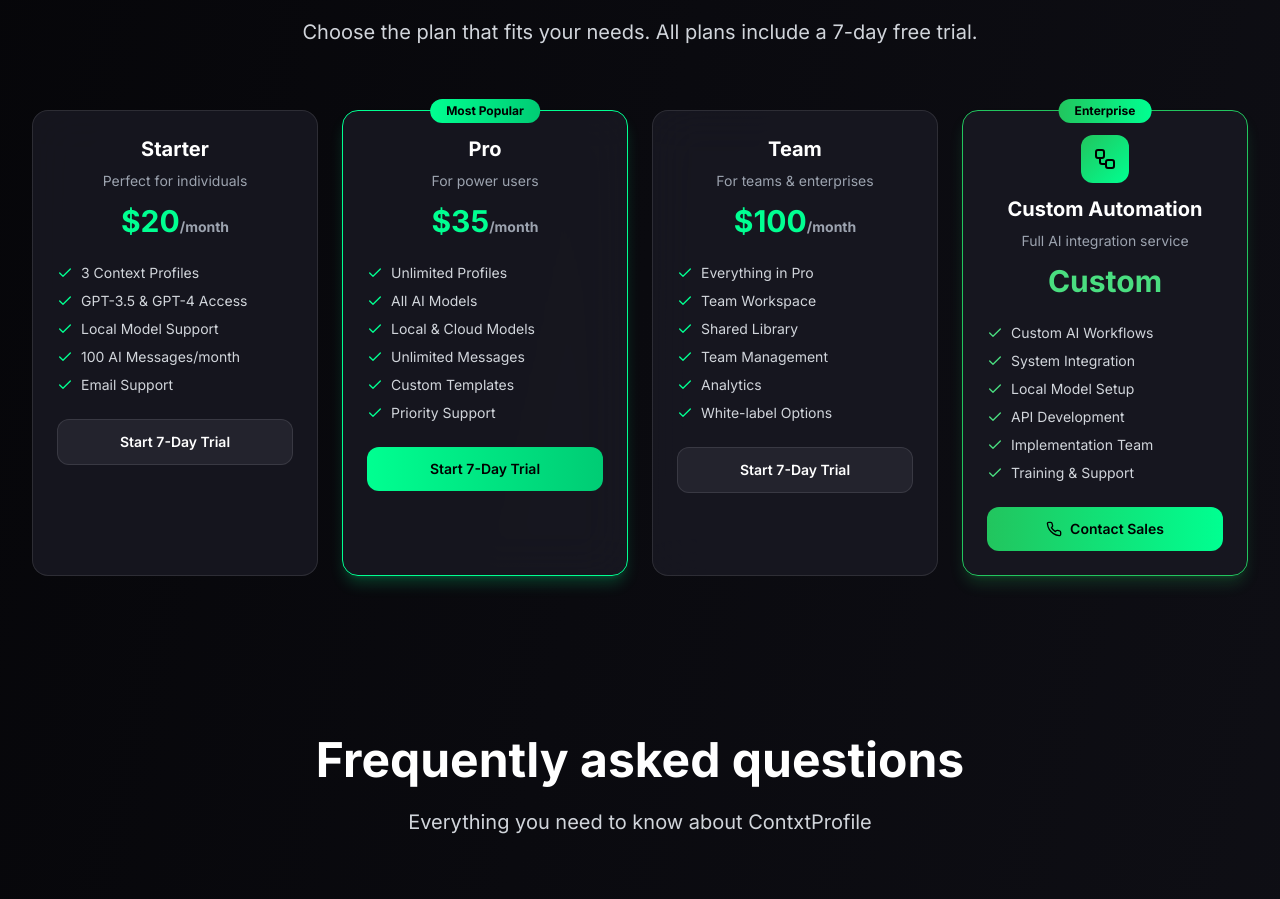
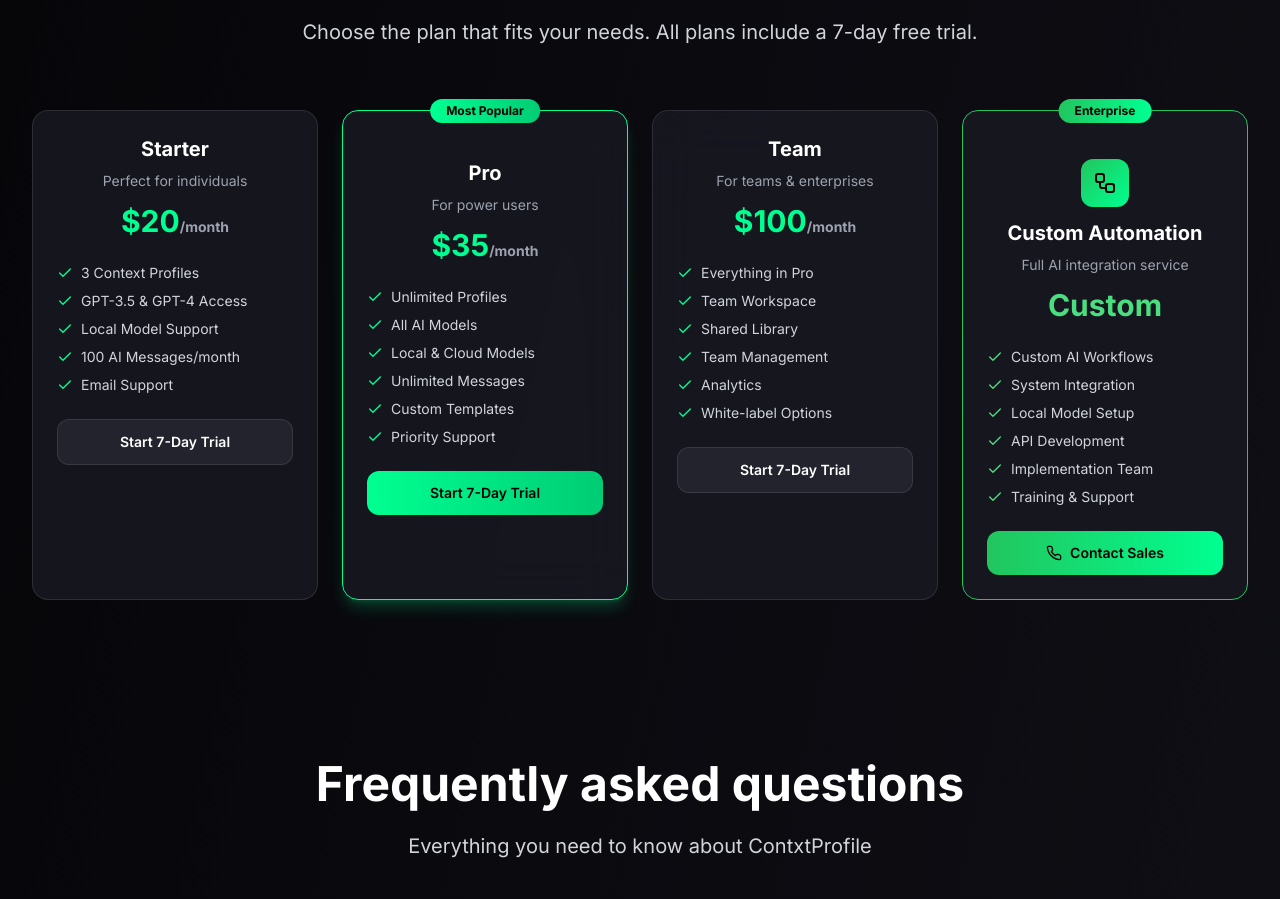
Before and after one commit to stackingcode-afk/contexttesttt, a React (Vite) app: page / in a window 1280 px wide. Shown: the part 2624-3523 px from the top of the page. Built offline with nearby package versions, Linux system fonts and the light colour scheme; no server answers.

Commit message:
Fix pricing card padding and remove enterprise glow effects

```diff
--- a/src/components/Landing/LandingPage.tsx
+++ b/src/components/Landing/LandingPage.tsx
@@ -482,13 +482,14 @@ const LandingPage: React.FC = () => {
                 initial={{ opacity: 0, y: 30 }}
                 whileInView={{ opacity: 1, y: 0 }}
                 transition={{ delay: index * 0.1 }}
-                className={`bg-glass-bg backdrop-blur-xl rounded-2xl p-6 border transition-all duration-300 relative ${
+                className={`bg-glass-bg backdrop-blur-xl rounded-2xl border transition-all duration-300 relative ${
                   plan.popular
                     ? 'border-terminal-green shadow-lg shadow-terminal-green/20 scale-105'
                     : plan.isCustom
-                    ? 'border-green-500 shadow-lg shadow-green-500/20'
+                    ? 'border-green-500'
                     : 'border-glass-border hover:border-glass-border-hover'
                 }`}
+                style={{ paddingTop: plan.popular || plan.isCustom ? '3rem' : '1.5rem', paddingBottom: '1.5rem', paddingLeft: '1.5rem', paddingRight: '1.5rem' }}
               >
                 {plan.popular && (
                   <div className="absolute -top-3 left-1/2 transform -translate-x-1/2">
@@ -543,7 +544,7 @@ const LandingPage: React.FC = () => {
                     plan.ctaStyle === 'primary'
                       ? 'bg-gradient-to-r from-terminal-green to-terminal-green-dark text-black hover:shadow-glow'
                       : plan.ctaStyle === 'custom'
-                      ? 'bg-gradient-to-r from-green-500 to-terminal-green text-black hover:shadow-lg hover:shadow-green-500/30'
+                      ? 'bg-gradient-to-r from-green-500 to-terminal-green text-black hover:bg-green-600'
                       : 'bg-glass-hover text-white border border-glass-border hover:border-terminal-green'
                   }`}
                 >
--- a/src/components/Settings/BillingSettings.tsx
+++ b/src/components/Settings/BillingSettings.tsx
@@ -227,15 +227,16 @@ const BillingSettings: React.FC = () => {
                 whileInView={{ opacity: 1, y: 0 }}
                 transition={{ delay: index * 0.1 }}
                 whileHover={!isCurrentPlan ? { scale: 1.02 } : {}}
-                className={`bg-card-bg rounded-xl p-6 border transition relative overflow-hidden ${
+                className={`bg-card-bg rounded-xl border transition relative overflow-hidden ${
                   isCurrentPlan
                     ? 'border-terminal-green shadow-glow'
                     : plan.popular
                     ? 'border-terminal-green/50 shadow-lg shadow-terminal-green/20'
                     : plan.isCustom
-                    ? 'border-green-500/50 shadow-lg shadow-green-500/20'
+                    ? 'border-green-500/50'
                     : 'border-border-light hover:border-terminal-green/50'
                 }`}
+                style={{ paddingTop: plan.popular || plan.isCustom ? '3rem' : '1.5rem', paddingBottom: '1.5rem', paddingLeft: '1.5rem', paddingRight: '1.5rem' }}
               >
                 {/* Popular badge */}
                 {plan.popular && (
@@ -257,7 +258,7 @@ const BillingSettings: React.FC = () => {
                   </div>
                 )}
 
-                <div className="text-center mb-8 mt-4">
+                <div className="text-center mb-8">
                   {plan.isCustom && (
                     <div className="w-16 h-16 bg-gradient-to-br from-green-500 to-terminal-green rounded-lg flex items-center justify-center mx-auto mb-4">
                       <Workflow className="w-8 h-8 text-black" />
@@ -295,7 +296,7 @@ const BillingSettings: React.FC = () => {
                     plan.popular
                       ? 'bg-gradient-to-r from-terminal-green to-terminal-green-dark text-black hover:shadow-glow'
                       : plan.isCustom
-                      ? 'bg-gradient-to-r from-green-500 to-terminal-green text-black hover:shadow-lg hover:shadow-green-500/30'
+                      ? 'bg-gradient-to-r from-green-500 to-terminal-green text-black hover:bg-green-600'
                       : isCurrentPlan
                       ? 'bg-gray-700 text-text-gray cursor-not-allowed'
                       : 'bg-card-hover text-white border border-border-light hover:border-terminal-green'
```
